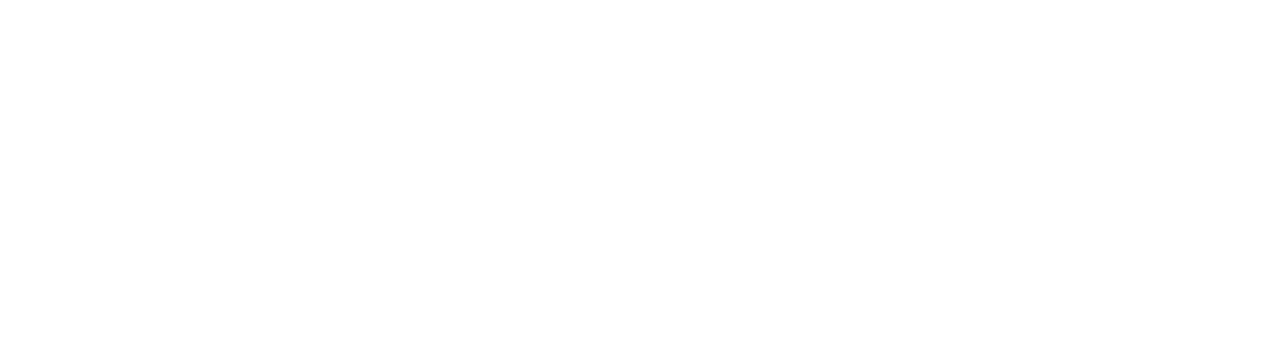
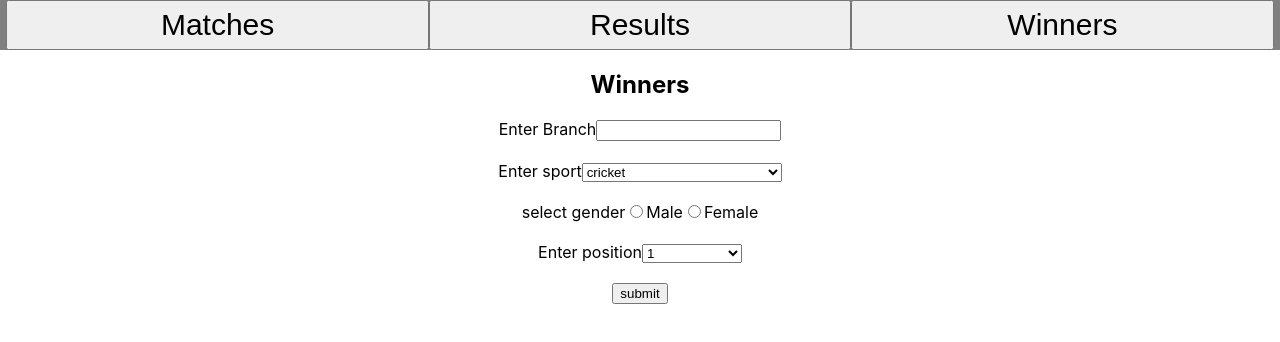
Before and after one commit to shubham691438/urja-admin, a React (Create React App) app: page /winners in a window 1280 px wide. Before the commit this address had no page. Shown: the top 342 px of the page. Built offline with nearby package versions, Linux system fonts and the light colour scheme.

Commit message:
integrated winners page and completed admin panel

```diff
--- a/src/App.js
+++ b/src/App.js
@@ -2,15 +2,16 @@ import logo from "./logo.svg";
 import "./App.css";
 import { Routes, Route } from "react-router-dom";
 import { Matches } from "./components/Matches";
-import { Results} from "./components/Results"
-import { Points } from "./components/Points";
+import { Results } from "./components/Results";
+import { Winners } from "./components/Winners";
 
 function App() {
   return (
     <Routes>
       <Route path="/" element={<Matches></Matches>}></Route>
-      <Route path="/points" element={<Points></Points>}></Route>
+
       <Route path="/results" element={<Results></Results>}></Route>
+      <Route path="/winners" element={<Winners></Winners>}></Route>
     </Routes>
   );
 }
--- a/src/components/Navbar.js
+++ b/src/components/Navbar.js
@@ -12,6 +12,7 @@ export const Navbar = () => {
         display: "flex",
         alignItems: "center",
         justifyContent: "center",
+        width: "100vw",
       }}
     >
       <Link to="/">
@@ -19,9 +20,10 @@ export const Navbar = () => {
           type="button"
           value="Matches"
           style={{
-            width: "150px",
+            minWidth: "33vw",
+            maxWidth: "150px",
             height: "50px",
-            margin: "10px",
+
             fontSize: "30px",
           }}
         ></input>
@@ -43,9 +45,24 @@ export const Navbar = () => {
           type="button"
           value="Results"
           style={{
-            width: "150px",
+            minWidth: "33vw",
+            maxWidth: "150px",
             height: "50px",
-            margin: "10px",
+
+            fontSize: "30px",
+          }}
+        ></input>
+      </Link>
+      <Link to="/winners">
+        <input
+          type="button"
+          value="Winners"
+          style={{
+            maxWidth: "150px",
+            minWidth: "33vw",
+
+            height: "50px",
+
             fontSize: "30px",
           }}
         ></input>
--- a/src/components/Points.js
+++ /dev/null
@@ -1,10 +0,0 @@
-import React from "react";
-import { Navbar } from "./Navbar";
-
-export const Points = () => {
-  return (
-    <div>
-      <Navbar></Navbar>
-    </div>
-  );
-};
--- /dev/null
+++ b/src/components/Winners.js
@@ -0,0 +1,121 @@
+import React, { useState } from "react";
+import { Navbar } from "./Navbar";
+
+const sports = [
+  "cricket",
+  "basketball",
+  "lawn tennis",
+  "table tennis",
+  "football",
+  "volleyball",
+  "badminton",
+  "athletics",
+  "chess",
+];
+
+export const Winners = () => {
+  const [branch, setBranch] = useState("");
+  const [sport, setSport] = useState("cricket");
+  const [gender, setGender] = useState("");
+  const [position, setPosition] = useState(1);
+
+  async function handleSubmit() {
+    console.log(branch, sport, gender, position);
+    if (!sport || !branch || !gender || !position) {
+      alert("please fill all the values");
+      return;
+    }
+    let data = await fetch("http://localhost:5000/winners/add-winner", {
+      method: "post",
+      body: JSON.stringify({ branch, sport, gender, position }),
+      headers: {
+        "Content-Type": "application/json",
+      },
+    });
+    data = await data.json();
+    if (data.msg) alert("data added successfully");
+    else alert("could not add data");
+
+    setBranch("");
+    setSport("");
+    setGender("");
+    setPosition(1);
+  }
+
+  return (
+    <div>
+      <Navbar></Navbar>
+      <div
+        style={{
+          display: "flex",
+          alignItems: "center",
+          justifyContent: "center",
+          flexDirection: "column",
+        }}
+      >
+        <h2>Winners</h2>
+        <div>
+          <label for="branch">Enter Branch</label>
+          <input
+            type="text"
+            value={branch}
+            onChange={(e) => setBranch(e.target.value)}
+          ></input>
+        </div>
+        <br></br>
+
+        <div>
+          <label for="sport">Enter sport</label>
+          <select
+            name="sport"
+            id="sport"
+            onChange={(e) => setSport(e.target.value)}
+            style={{ width: "200px" }}
+          >
+            {sports.map((item) => (
+              <option value={item}>{item}</option>
+            ))}
+          </select>
+        </div>
+        <br></br>
+        <div>
+          <label for="gender">select gender</label>
+
+          <input
+            type="radio"
+            value="male"
+            name="gender"
+            id="male"
+            onChange={(e) => setGender(e.target.value)}
+          ></input>
+          <label for="male">Male</label>
+          <input
+            type="radio"
+            value="female"
+            name="gender"
+            id="female"
+            onChange={(e) => setGender(e.target.value)}
+          ></input>
+          <label for="female">Female</label>
+        </div>
+        <br></br>
+        <div>
+          <label for="position">Enter position</label>
+          <select
+            name="position"
+            id="position"
+            style={{ width: "100px" }}
+            onChange={(e) => setPosition(e.target.value)}
+          >
+            <option value={1}>1</option>
+            <option value={2}>2</option>
+            <option value={3}>3</option>
+          </select>
+        </div>
+        <br></br>
+        <input type="button" onClick={handleSubmit} value="submit"></input>
+        <br></br>
+      </div>
+    </div>
+  );
+};
```
